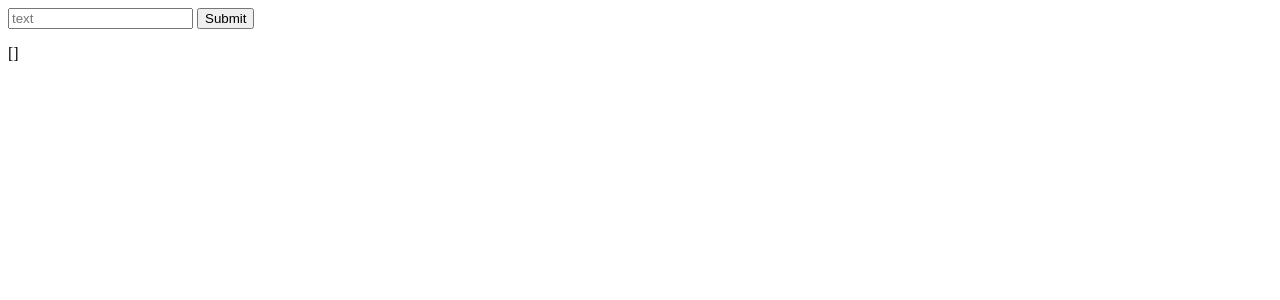
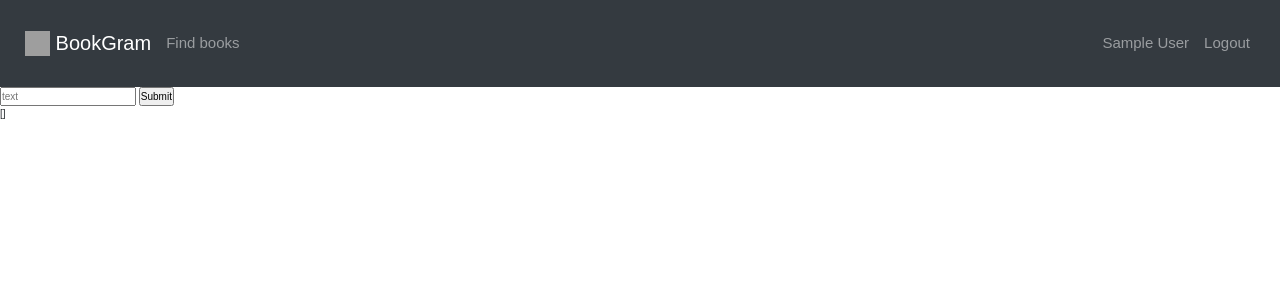
Before and after one commit to garvitchittora/BookGram, a Django app: page / in a window 1280 px wide. Shown: the top 300 px of the page. Run offline with Django 3.2, Linux system fonts and the light colour scheme; the visitor is signed in with stand-in values (Sample User, id 1); some libraries are stand-ins or nearby versions; grey boxes are pictures that could not be loaded.

Commit message:
logo in email done , logout url done, header according to user done

```diff
--- a/Bookgram/users/templates/acc_active_email.html
+++ b/Bookgram/users/templates/acc_active_email.html
@@ -27,7 +27,7 @@
                                                   <tr>
                                                      <td align="center" valign="top" style="padding:40px">
                                                         <a href="http://localhost:8000/" style="text-decoration:none" target="_blank" >
-                                                            <img alt="BookGarm" src="https://i.ibb.co/8g36dYJ/newlogo.png" width="160" style="border:0;color:#ffffff;font-family:'Helvetica Neue',Helvetica,Arial,Verdana,sans-serif;font-size:12px;font-weight:400;height:auto;letter-spacing:-1px;padding:0;margin:0;outline:none;text-align:center;text-decoration:none" class="CToWUd"></a>
+                                                            <img alt="BookGarm" src="https://i.ibb.co/8NFNSnB/logo.png" width="160" style="border:0;color:#ffffff;font-family:'Helvetica Neue',Helvetica,Arial,Verdana,sans-serif;font-size:12px;font-weight:400;height:auto;letter-spacing:-1px;padding:0;margin:0;outline:none;text-align:center;text-decoration:none" class="CToWUd"></a>
                                                      </td>
                                                   </tr>
                                                   <tr>
--- a/Bookgram/users/templates/header.html
+++ b/Bookgram/users/templates/header.html
@@ -31,21 +31,27 @@
                 </li>
             </ul>
             <ul class="navbar-nav ml-auto">
-                <!-- if(!currentUser){ -->
+                {% if request.user.is_authenticated %}
+                <li class="nav-item px-lg-2 d-flex logged-in-as">
+                    <a href="user/{{request.user.slug}}">
+                        {% if request.user.image %}
+                            <img src="{{request.user.image.url}}" class="align-self-center" id="display-picture">
+                        {% endif%}
+                        <span class="nav-link" style="display: inline-block;">{{request.user.get_full_name}}</span>
+                    </a>
+                </li>
+
+                <li class="nav-item">
+                    <a class="nav-item nav-link" href="/logout">Logout<span class="sr-only">(current)</span></a>
+                </li>
+                {% else %}
                 <li class="nav-item">
                     <a class="nav-link" href="/login">Login<span class="sr-only">(current)</span></a>
                 </li>
                 <li class="nav-item">
                     <a class="nav-link" href="/register">Register<span class="sr-only">(current)</span></a>
                 </li>
-                 <!-- } else { -->
-                <li class="nav-item px-lg-2 d-flex logged-in-as">
-                    <img src="https://images.vexels.com/media/users/3/136492/isolated/preview/9405e34df4de152cba0e31c040f5675e-open-book-round-icon-by-vexels.png" class="align-self-center" id="display-picture">
-                    <a class="nav-link">Logged in as Username</a>
-                </li>
-                <li class="nav-item">
-                    <a class="nav-item nav-link" href="/logout">Logout<span class="sr-only">(current)</span></a>
-                </li>
+                {% endif %}
             </ul>
     </nav>
     {% block body %}
--- a/Bookgram/users/templates/index.html
+++ b/Bookgram/users/templates/index.html
@@ -1,4 +1,6 @@
 {% load static %}
+{% include "header.html" %}
+{% block body %}
 <form method="POST">
   {% csrf_token %}
   <input type="text" name="name" placeholder="text" />
@@ -8,3 +10,4 @@
 {% if request.user.image %}
 <img src="{{request.user.image.url}}" alt="image" />
 {% endif%} {{string}} {{recommendedUsers}}
+{% endblock %}
--- a/Bookgram/users/urls.py
+++ b/Bookgram/users/urls.py
@@ -1,10 +1,11 @@
 from django.urls import path, include
-from .views import home, login, register, userProfile, bookPage, searchUser, searchBook, activate
+from .views import home, login, register, userProfile, bookPage, searchUser, searchBook, activate, logout
 # from django.conf.urls import url
 
 urlpatterns = [
     path('', home,name="home"),
     path('login/', login,name="login"),
+    path('logout/', logout,name="logout"),
     path('register/', register,name="register"),
     path('user/<slug:slug>', userProfile,name="userProfile"),
     path('book/<slug:slug>', bookPage,name="bookPage"),
--- a/Bookgram/users/views.py
+++ b/Bookgram/users/views.py
@@ -1,5 +1,7 @@
 from django.contrib.auth import authenticate
 from django.contrib.auth import login as auth_login
+from django.contrib.auth import logout as auth_logout
+
 from django.shortcuts import render, redirect
 from django.contrib import messages
 
@@ -52,6 +54,10 @@ def login(request):
                 messages.add_message(request, messages.SUCCESS, 'Incorrect Email Or Password')
 
         return render(request, 'login.html')
+
+def logout(request):
+    auth_logout(request)
+    return redirect("/login")
 
 def register(request):
     if request.user.is_authenticated:
```
